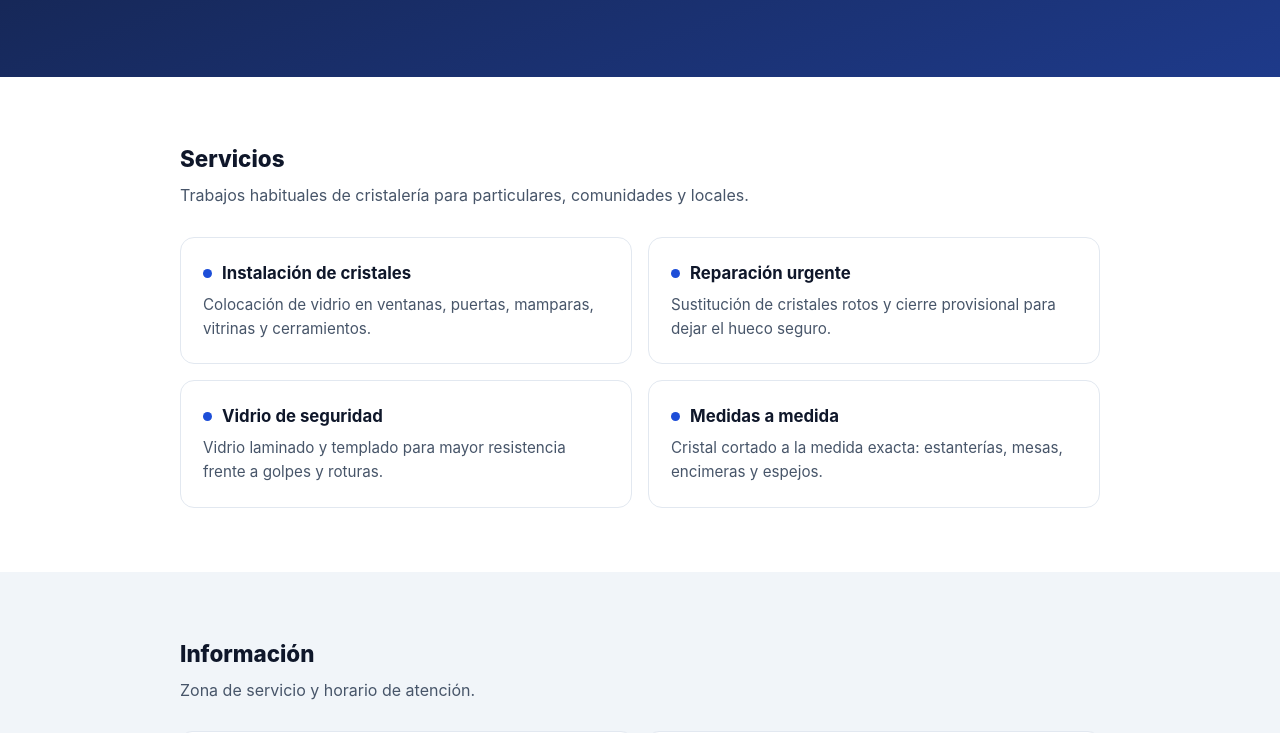
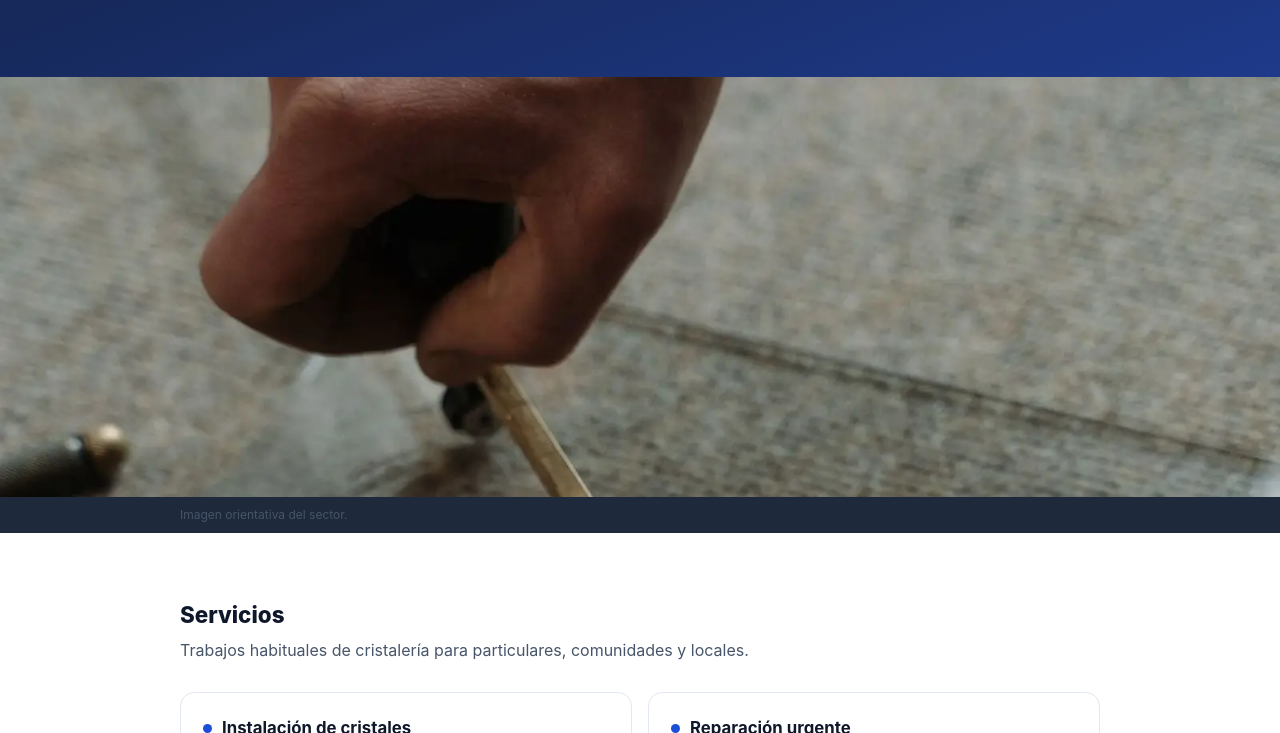
Before and after one commit to casaentuorden-lab/pulseweb-demos, a plain HTML site: page demos/glass-pamar/index.html in a window 1280 px wide. Shown: the part 503-1236 px from the top of the page. Drawn offline with Linux system fonts and the light colour scheme.

Commit message:
Añade imagen a las demos de Glass Pamar y Kalyaana
Banda de foto a ancho completo bajo el hero, con <picture> (WebP + JPEG)
y pie "Imagen orientativa del sector".

- Glass Pamar: la foto principal de Google Maps lleva marca de agua, se
  descarta. Stock libre de Pexels (corte de vidrio con cortadora de compás).
- Kalyaana: sin ficha en el CSV de Apify. Stock libre de Pexels (masaje
  terapéutico lumbar).

Ambas recortadas a 3:2 ~1600px, JPEG q72 + WebP q68, ~55-85 KB.
README: documentado el criterio de imagen para demos futuras.

Co-Authored-By: Claude Sonnet 5 <noreply@anthropic.com>

```diff
--- a/demos/glass-pamar/index.html
+++ b/demos/glass-pamar/index.html
@@ -86,6 +86,19 @@
   .btn-primary:hover{background:#7dd3fc}
   .btn-ghost{border-color:rgba(255,255,255,.35);color:#f8fafc}
   .btn-ghost:hover{background:rgba(255,255,255,.1)}
+
+  /* Photo band */
+  figure.photoband{margin:0;background:var(--bg-alt)}
+  figure.photoband img{
+    display:block;width:100%;
+    aspect-ratio:3/2;max-height:420px;
+    object-fit:cover;object-position:50% 40%;
+  }
+  figure.photoband figcaption{
+    max-width:var(--max);margin:0 auto;
+    padding:8px 20px;
+    font-size:.75rem;color:var(--ink-soft);
+  }
 
   /* Sections */
   section{padding:52px 0}
@@ -186,6 +199,15 @@
   </div>
 </header>
 
+<figure class="photoband">
+  <picture>
+    <source srcset="foto.webp" type="image/webp">
+    <img src="foto.jpg" width="1600" height="1067"
+         alt="Corte de un vidrio a medida con cortadora de compás en el taller">
+  </picture>
+  <figcaption>Imagen orientativa del sector.</figcaption>
+</figure>
+
 <section id="servicios">
   <div class="wrap">
     <h2>Servicios</h2>
```
Also changed, not shown: demos/kalyaana/index.html (+22 -0 lines), demos/glass-pamar/foto.jpg (added), demos/glass-pamar/foto.webp (added), demos/kalyaana/foto.jpg (added), demos/kalyaana/foto.webp (added), 1 other file.
